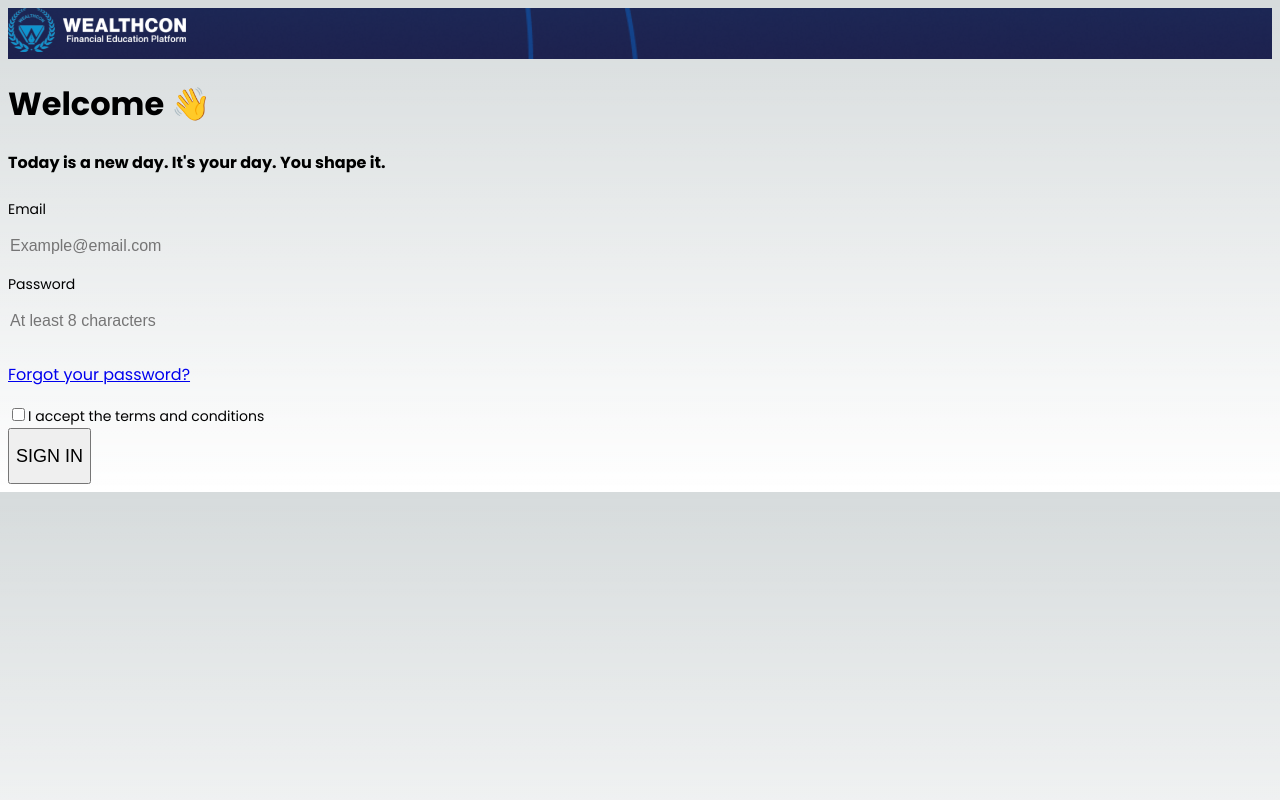
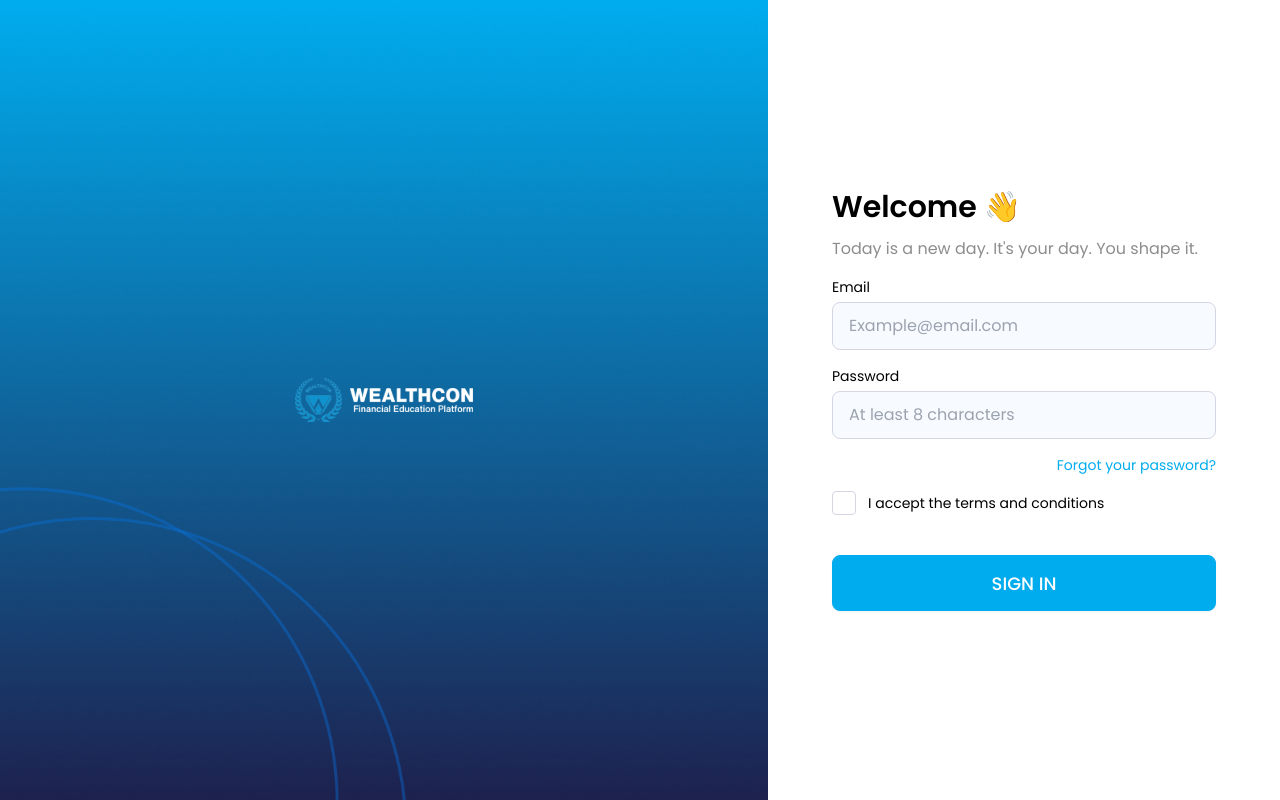
Before and after one commit to Sourabhpatidar26/Online-institute, a Next.js app: page /login in a window 1280 px wide. Built offline with nearby package versions, Linux system fonts and the light colour scheme.

Commit message:
resolve tailwind error

```diff
--- a/package.json
+++ b/package.json
@@ -9,9 +9,7 @@
     "lint": "next lint"
   },
   "dependencies": {
-    "@next/font": "^14.2.5",
     "bcryptjs": "^2.4.3",
-    "daisyui": "^4.12.10",
     "formik": "^2.4.6",
     "jose": "^5.6.3",
     "jsonwebtoken": "^9.0.2",
@@ -24,6 +22,8 @@
   },
   "devDependencies": {
     "@types/node": "22.1.0",
+    "@types/react": "18.3.3",
+    "daisyui": "^4.12.10",
     "eslint": "^8",
     "eslint-config-next": "14.2.5",
     "postcss": "^8",
--- a/src/app/(auth)/login/page.jsx
+++ b/src/app/(auth)/login/page.jsx
@@ -80,24 +80,19 @@ export default function Login() {
         type="email"
         id="email"
         label="Email"
-        className="mb-4"
         placeholder="Example@email.com"
+        error={formik.touched.email && formik.errors.email ? formik.errors.email : null}
         {...formik.getFieldProps("email")}
       />
-      {formik.touched.email && formik.errors.email ? (
-        <div className="text-red-600">{formik.errors.email}</div>
-      ) : null}
+
       <Input
         type="password"
         id="password"
         label="Password"
-        className="mb-4"
         placeholder="At least 8 characters"
+        error={formik.touched.password && formik.errors.password ? formik.errors.password : null}
         {...formik.getFieldProps("password")}
       />
-      {formik.touched.password && formik.errors.password ? (
-        <div className="text-red-600">{formik.errors.password}</div>
-      ) : null}
       <Typography
         size="text-sm"
         weight="font-normal"
--- a/src/app/globals.scss
+++ b/src/app/globals.scss
@@ -1,3 +1,10 @@
+@tailwind base;
+@tailwind components;
+@tailwind utilities;
+
+@import '../assets/sass/variable.scss';
+@import '../assets/sass/style.scss';
+
 
 :root {
   --foreground-rgb: 0, 0, 0;
--- a/src/app/layout.js
+++ b/src/app/layout.js
@@ -1,8 +1,8 @@
 "use client";
-import { Poppins } from "@next/font/google";
+import { Poppins } from "next/font/google";
 import "./globals.scss";
 import Layout from "../components/Layout/layout";
-import AuthLayout from "../components/AuthLayout/AuthLayout";
+import AuthLayout from "../components/AuthLayout";
 
 const poppins = Poppins({
   weight: ["300", "400", "500", "600", "700", "800", "900"],
--- a/src/components/Input/Input.jsx
+++ b/src/components/Input/Input.jsx
@@ -1,7 +1,7 @@
 import { Fragment, useState } from 'react';
 import './input.scss';
 
-const Input = ({ id, label, inputSize, type, className, placeholder, value, ...rest }) => {
+const Input = ({ id, label, inputSize, type, className, placeholder, error, value, ...rest }) => {
   const classes = `${inputSize || ''} ${className || ''}`;
 
   return (
@@ -12,7 +12,7 @@ const Input = ({ id, label, inputSize, type, className, placeholder, value, ...r
             {label}
           </label>
         )}
-        <div className="rounded-0">
+        <div className="rounded-0 mb-4">
           <input
             type={type}
             id={id}
@@ -22,6 +22,7 @@ const Input = ({ id, label, inputSize, type, className, placeholder, value, ...r
             value={value}
             {...rest}
           />
+          {error && <div className="text-red-600">{error}</div>}
         </div>
       </div>
     </Fragment>
--- a/tailwind.config.js
+++ b/tailwind.config.js
@@ -1,8 +1,5 @@
 /** @type {import('tailwindcss').Config} */
-/** @type {import('tailwindcss').Config} */
-import  { Config } from "tailwindcss";
-
-const Config = {
+const config = {
   content: [
     "./src/pages/**/*.{js,ts,jsx,tsx,mdx}",
     "./src/components/**/*.{js,ts,jsx,tsx,mdx}",
@@ -12,8 +9,7 @@ const Config = {
     extend: {
       backgroundImage: {
         "gradient-radial": "radial-gradient(var(--tw-gradient-stops))",
-        "gradient-conic":
-          "conic-gradient(from 180deg at 50% 50%, var(--tw-gradient-stops))",
+        "gradient-conic": "conic-gradient(from 180deg at 50% 50%, var(--tw-gradient-stops))",
       },
     },
   },
@@ -47,4 +43,5 @@ const Config = {
   },
   plugins: [require('daisyui')],
 };
-export default Config;
+
+module.exports = config;
```
Also changed, not shown: 1 other file (tests, documents, lock files or other folders).
